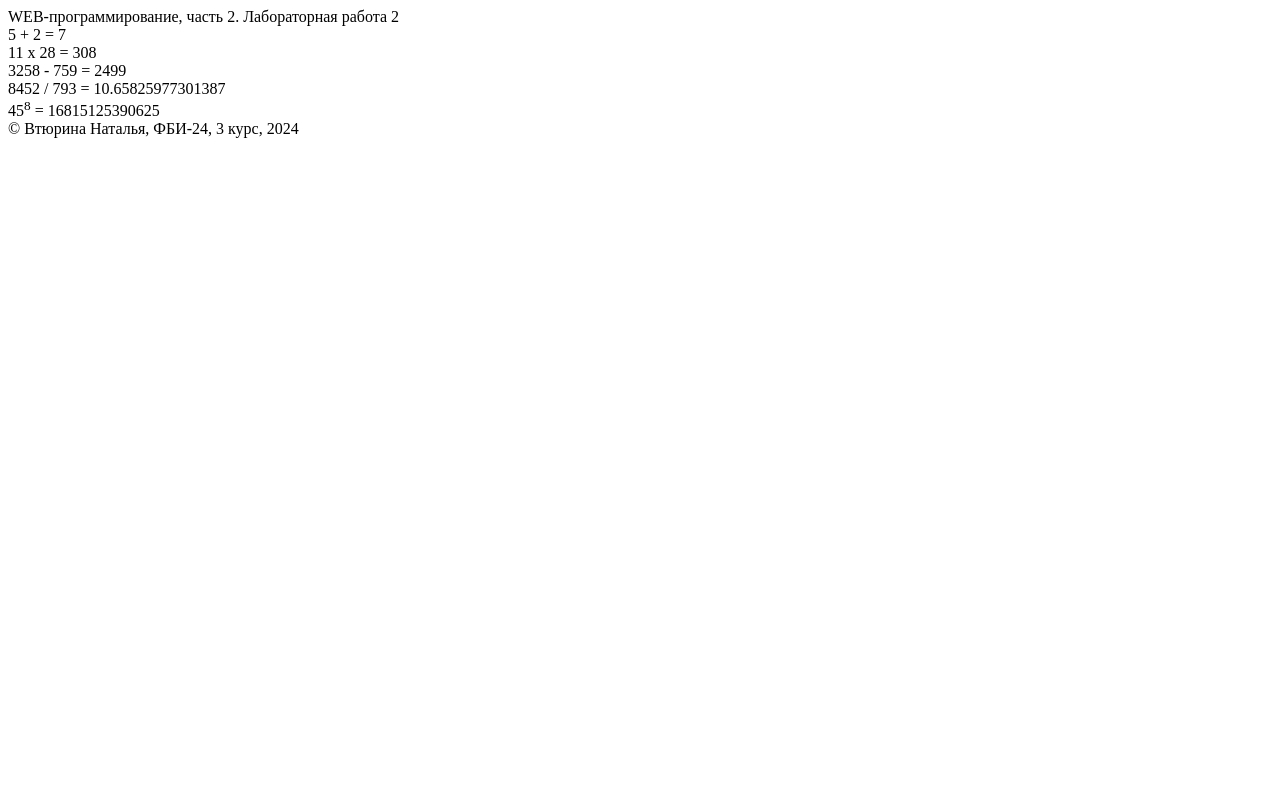
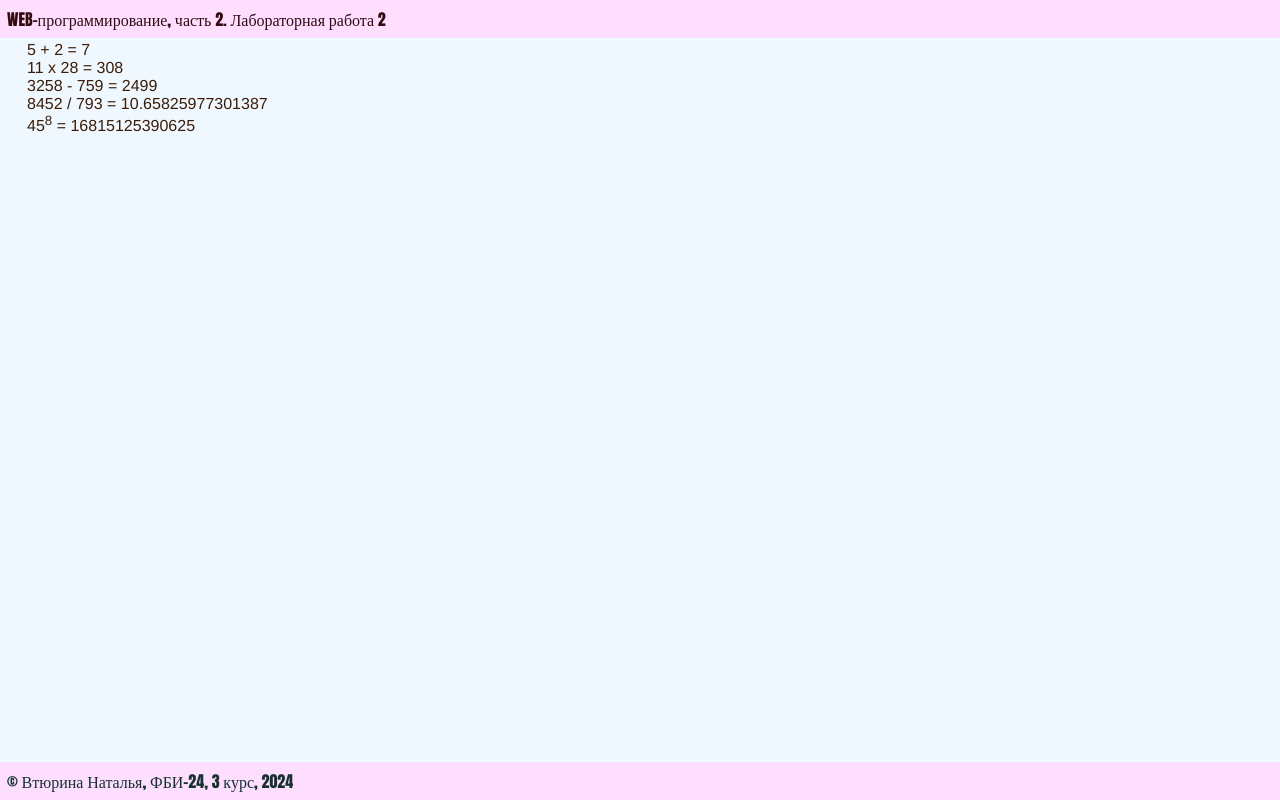
Before and after one commit to vmuruwu/web-5-semester, a Flask app: page /lab2/example in a window 1280 px wide. Run offline with Flask 3, Linux system fonts and the light colour scheme.

Commit message:
Подключение стилей

```diff
--- /dev/null
+++ b/static/main.css
@@ -0,0 +1,39 @@
+body {
+    background-color:aliceblue;
+    color:#300f31;
+    font-family: Arial;
+    margin: 0px;
+}
+
+header {
+    background-color: #fedeff;
+    color:#330a10;
+    font-family:Impact;
+    padding: 7px;
+    position: fixed;
+    top: 0;
+    right: 0;
+    left: 0;
+    cursor: pointer;
+}
+
+main {
+    background-color:aliceblue;
+    color:#3c1c06;
+    font-family:Helvetica;
+    padding: 7px;
+    margin: 34px 20px 34px;
+}
+
+footer {
+    background-color: #fedeff;
+    color:#17312f;
+    font-family:Impact;
+    margin: 0px;
+    padding: 7px;
+    position: fixed;
+    bottom: 0;
+    right: 0;
+    left: 0;
+    cursor: pointer;
+}
--- a/templates/example.html
+++ b/templates/example.html
@@ -4,6 +4,7 @@
     <meta charset="UTF-8">
     <meta name="viewport" content="width=device-width, initial-scale=1.0">
     <title>Втюрина Наталья. Лабораторная работа {{lab_num}}</title>
+    <link rel="stylesheet" href="{{url_for('static', filename='main.css')}}">
 </head>
 <body>
     <header>
```
